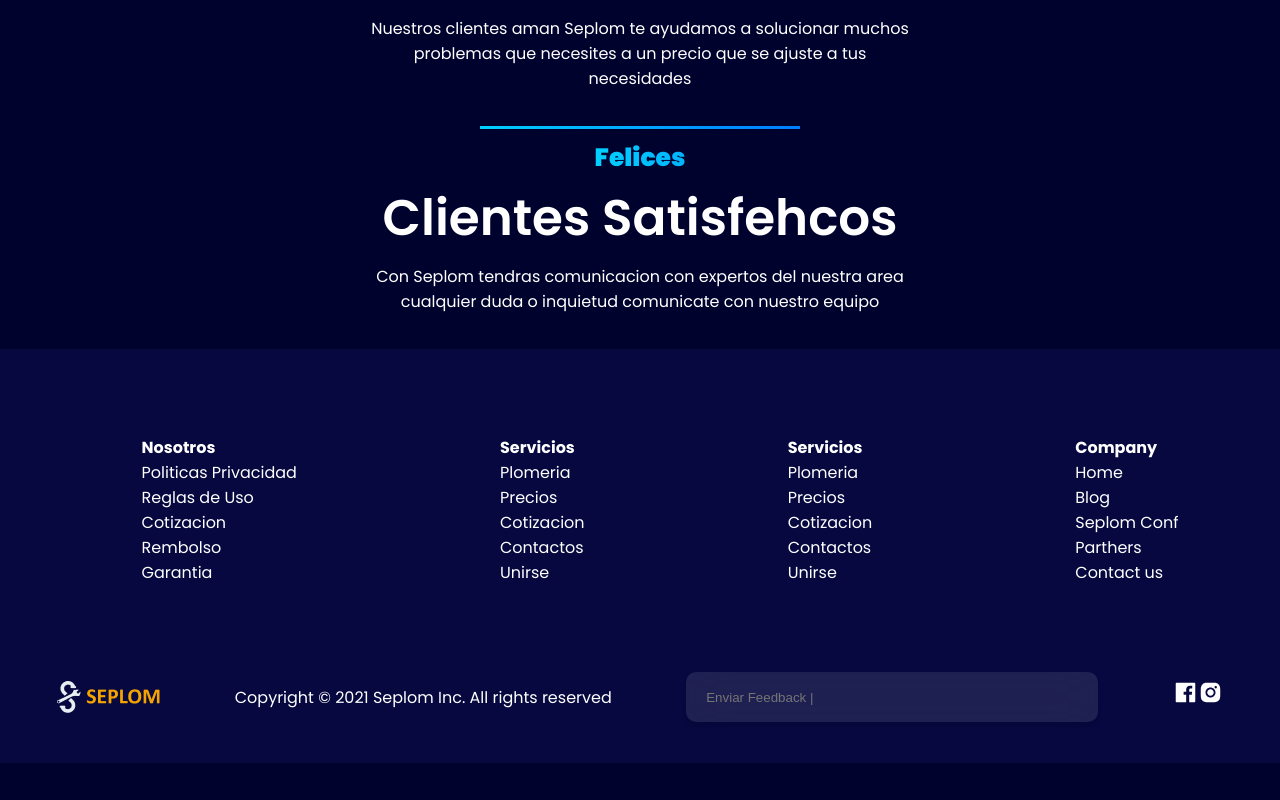
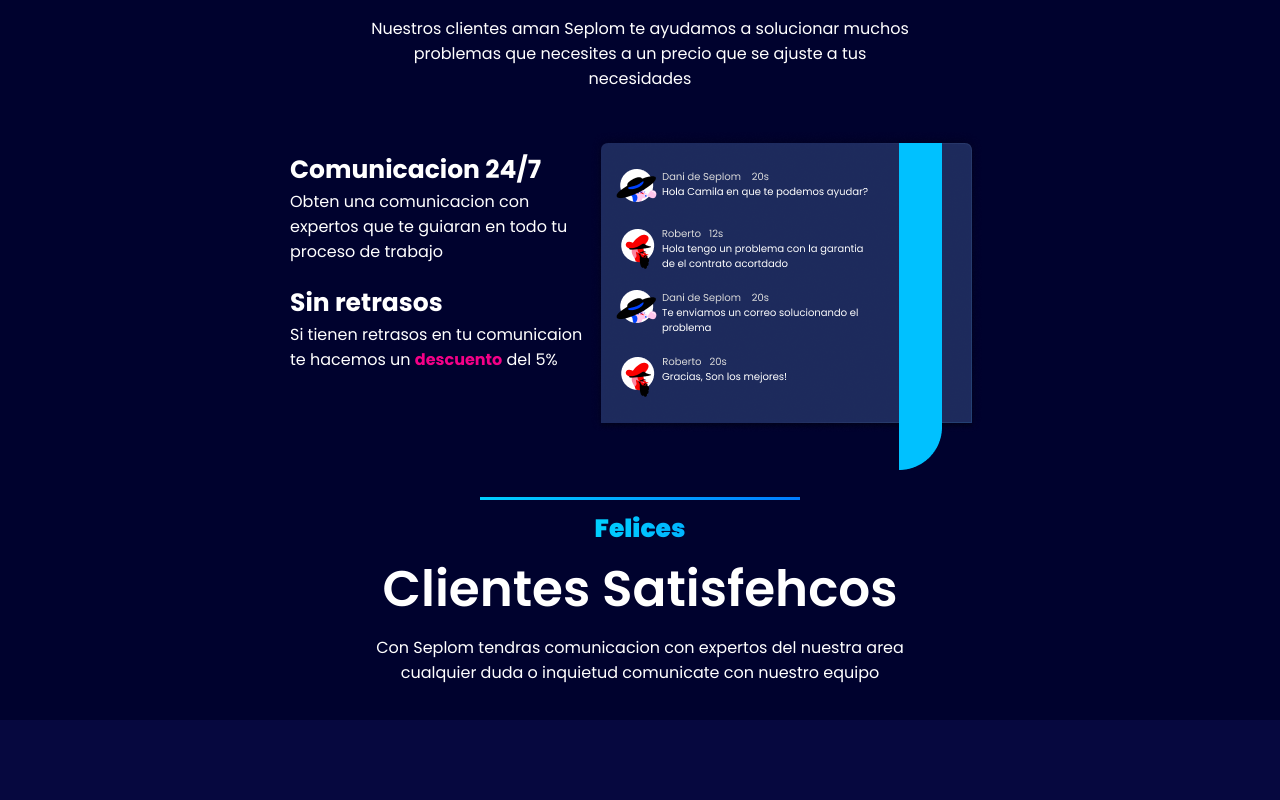
Before and after one commit to charlesriveros/https-github.com-cutioluis-Sseplom, a React app: page / in a window 1280 px wide. Shown: the part 1420-2220 px from the top of the page. Before the commit the page ends 2183 px from the top, so only its background shows below. Built offline with nearby package versions, Linux system fonts and the light colour scheme.

Commit message:
ADD our comunication component

```diff
--- /dev/null
+++ b/src/components/Comunication/Comunication.css
@@ -0,0 +1,39 @@
+.seplom-hire {
+    max-width: 980px;
+    margin: 20px auto;
+}
+
+.hire__container {
+    display: var(--seplom-display-flex);
+    justify-content: center;
+    align-items: flex-start;
+    flex-wrap: wrap;
+}
+
+.container__container-left {
+    width: 100%;
+    max-width: 400px;
+    height: auto;
+}
+
+.container__container-rigth {
+    max-width: 300px;
+}
+
+.container__container-rigth h3 {
+    color: var(--seplom-white);
+    font-size: var(  --seplom-title-services)
+}
+
+.container__container-rigth p {
+    color: var(--seplom-white);
+}
+
+.rigth-article {
+    margin: 20px 0;
+}
+
+.rigth-article-span {
+    font-weight: bold;
+    color: var(--seplom-pink);
+}
--- /dev/null
+++ b/src/components/Comunication/Comunication.js
@@ -0,0 +1,27 @@
+import React from "react";
+import ComunicationImage from "../../assets/static/seplom-comunication.png";
+import "./Comunication.css";
+
+const Comunication = () => {
+  return (
+    <section className="seplom-hire">
+      <div className="hire__container">
+        <div className="container__container-rigth">
+          <article className="rigth-article">
+            <h3>Comunicacion 24/7</h3>
+            <p>Obten una comunicacion con expertos que te guiaran en todo tu proceso de trabajo</p>
+          </article>
+          <article className="rigth-article">
+            <h3>Sin retrasos</h3>
+            <p>Si tienen retrasos en tu comunicaion te hacemos un <span className="rigth-article-span">descuento</span> del 5%</p>
+          </article>
+        </div>
+        <div className="container__container-left">
+          <img src={ComunicationImage} alt="Contratar Facilemente" />
+        </div>
+      </div>
+    </section>
+  );
+};
+
+export default Comunication;
--- a/src/components/Unions/Unions.js
+++ b/src/components/Unions/Unions.js
@@ -7,6 +7,7 @@ const Unions = (props) => {
             <div className="unions-line"></div>
             <span className="unions-title">{props.title}</span>
         </section>
+
     );
 };
 
--- a/src/container/Home/Home.js
+++ b/src/container/Home/Home.js
@@ -6,6 +6,7 @@ import Explore from "../../components/Explore/Explore";
 import Unions from "../../components/Unions/Unions";
 import Servicios from "../../components/Servicios/Servicios";
 import HireServices from '../../components/HireServices/HireServices'
+import Comunication from "../../components/Comunication/Comunication";
 
 const Home = () => {
   return (
@@ -29,6 +30,7 @@ const Home = () => {
         paragraph="Nuestros clientes aman Seplom te ayudamos a solucionar muchos problemas que necesites a
         un precio que se ajuste a tus necesidades"
       />
+      <Comunication />
       <Unions
         title="Felices"
       />
```
